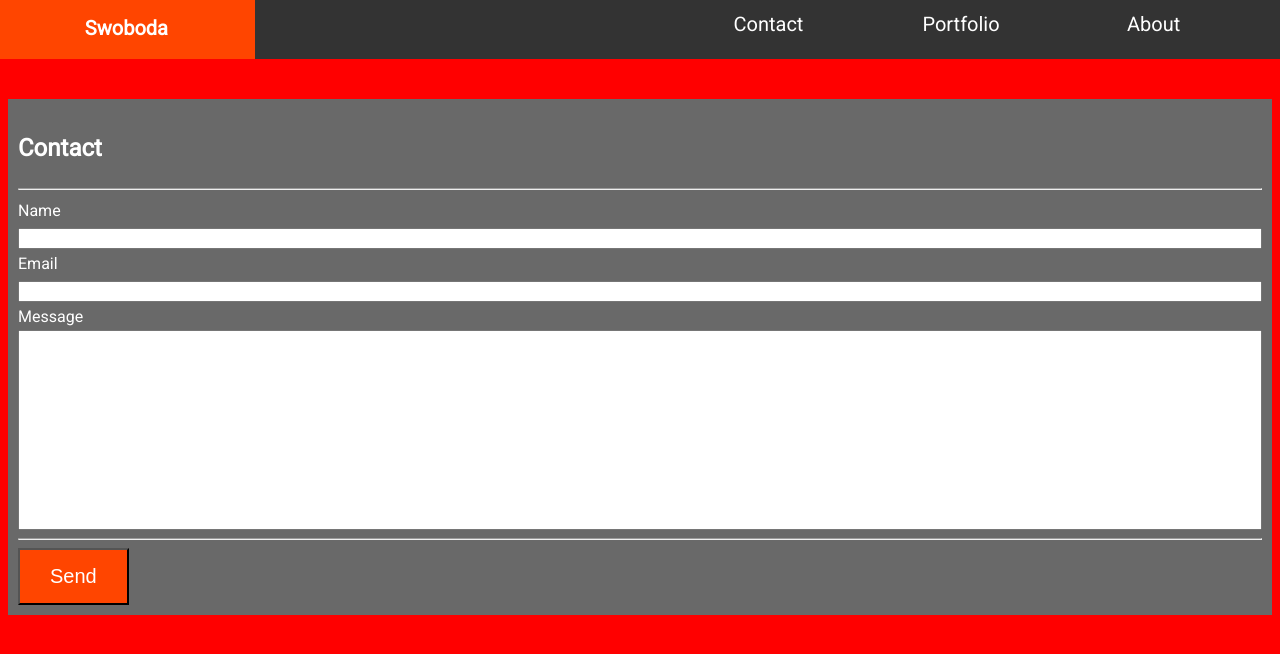
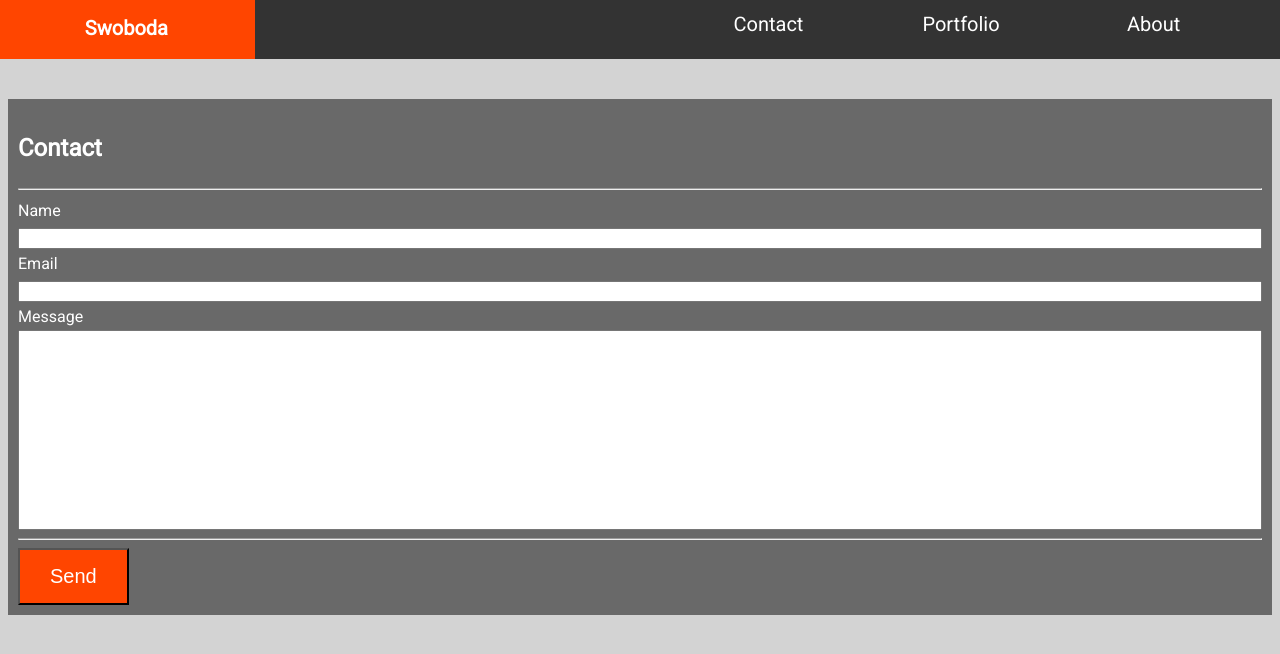
Before and after one commit to MSwoboda/Responsive-Portfolio, a plain HTML site: page contact.html in a window 1280 px wide. Drawn offline with Linux system fonts and the light colour scheme; a web font is replaced by a local one.

Commit message:
removed body color helper

```diff
--- a/css/style.css
+++ b/css/style.css
@@ -138,9 +138,6 @@ input {
 }
 
 @media screen and (min-width:640px) {
-    body {
-        background-color: lightblue;
-    }
     .aboutme {
         width: 100%;
     }
@@ -173,9 +170,6 @@ input {
 }
 
 @media screen and (min-width: 768px) {
-    body {
-        background-color: lightgreen;
-    }
     .aboutme {
         width: 100%;
     }
@@ -207,9 +201,6 @@ input {
 }
 
 @media screen and (min-width: 980px) {
-    body {
-        background-color: red;
-    }
     .aboutme {
         width: 70%;
         float: left;
```
